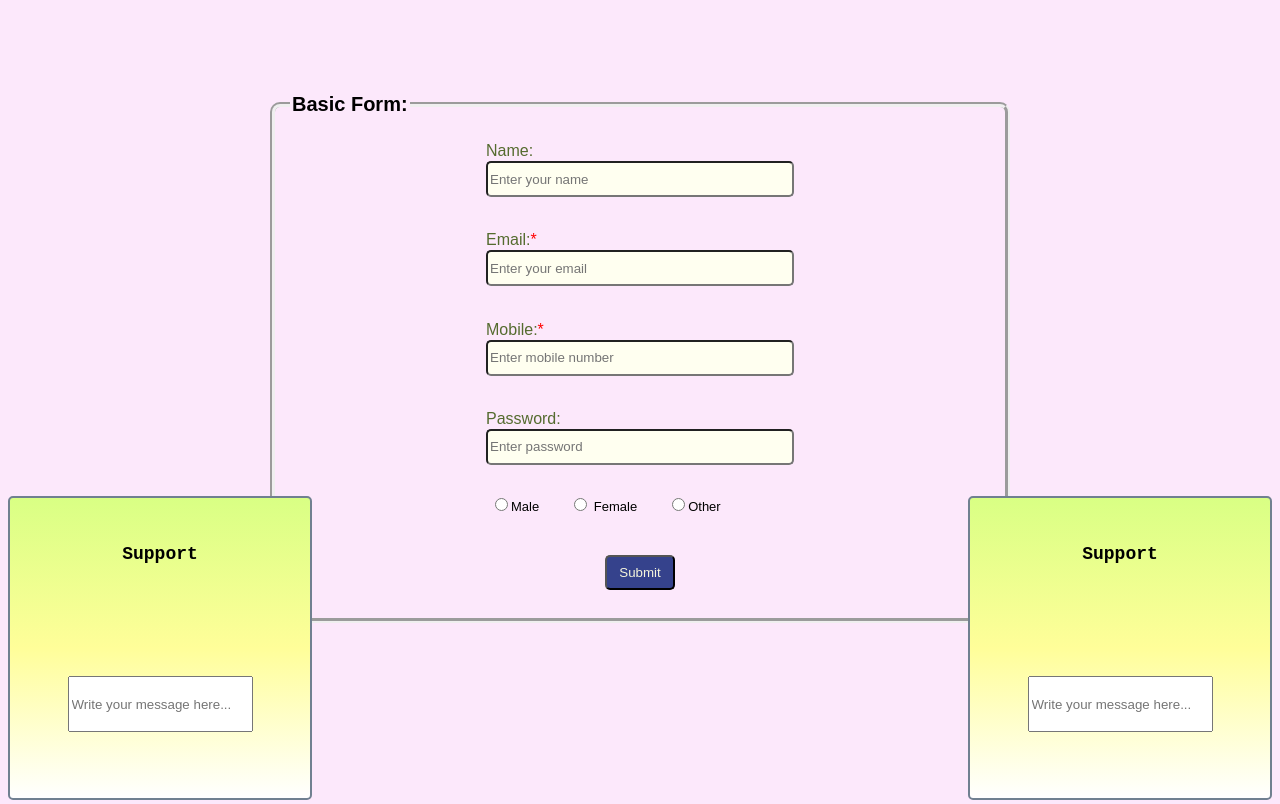
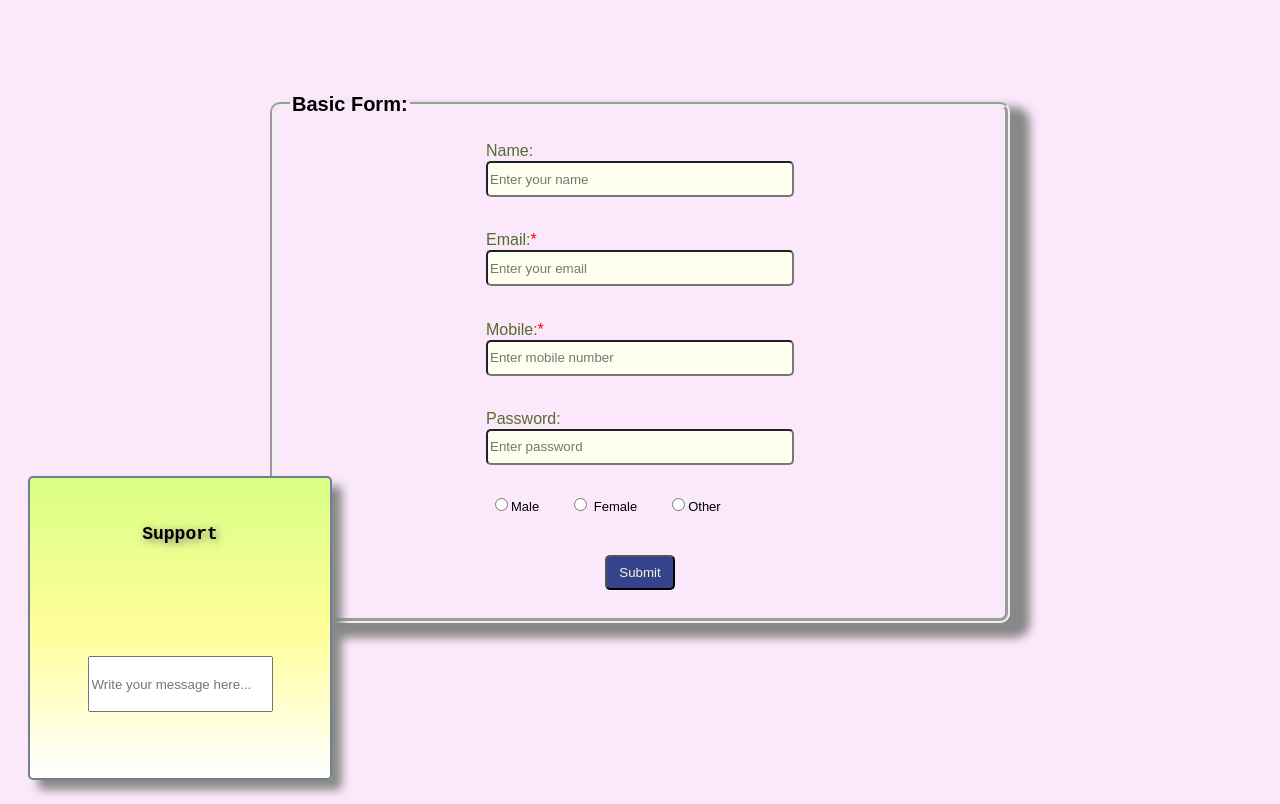
Before and after one commit to darshanraut123/28-Aug-Assignment-sticky-loginForm, a plain HTML site: page index.html in a window 1280 px wide. Shown: the top 804 px of the page. Drawn offline with Linux system fonts and the light colour scheme.

Commit message:
Added shadow box and text

```diff
--- a/index.html
+++ b/index.html
@@ -49,10 +49,10 @@
         <div>Support</div>
             <input type="textarea" placeholder="Write your message here...">
     </div>
-    <div id="chatBox">
+    <!-- <div id="chatBox">
         <div>Support</div>
             <input type="textarea" placeholder="Write your message here...">
-    </div>
+    </div> -->
 </div>
 
 
--- a/styles.css
+++ b/styles.css
@@ -55,6 +55,8 @@ fieldset{
     font-weight: bold;
     font-size: 20px;
     border-radius:10px ;
+    box-shadow: 15px 10px 10px 5px #888888;
+
 }
 
 #second{
@@ -75,12 +77,14 @@ fieldset{
     border-radius:5px ;
     background: linear-gradient(to bottom,#D9FF84 , #FFFE99,white);
     flex-direction: column;
+    box-shadow: 10px 10px 10px 0px #888888;
 
 }
 #chatBox input
 {
     height:50px;
     margin:20px;
+
 }
 #chatboxes{
     display: flex;
@@ -88,5 +92,8 @@ fieldset{
     position: -webkit-sticky;
     position: sticky;
     bottom: 0px;
+    padding-bottom: 20px;
+    padding-left: 20px;
+}
 
-}
+#chatBox div{ text-shadow: 2px 2px 8px #756e6e;}
```
